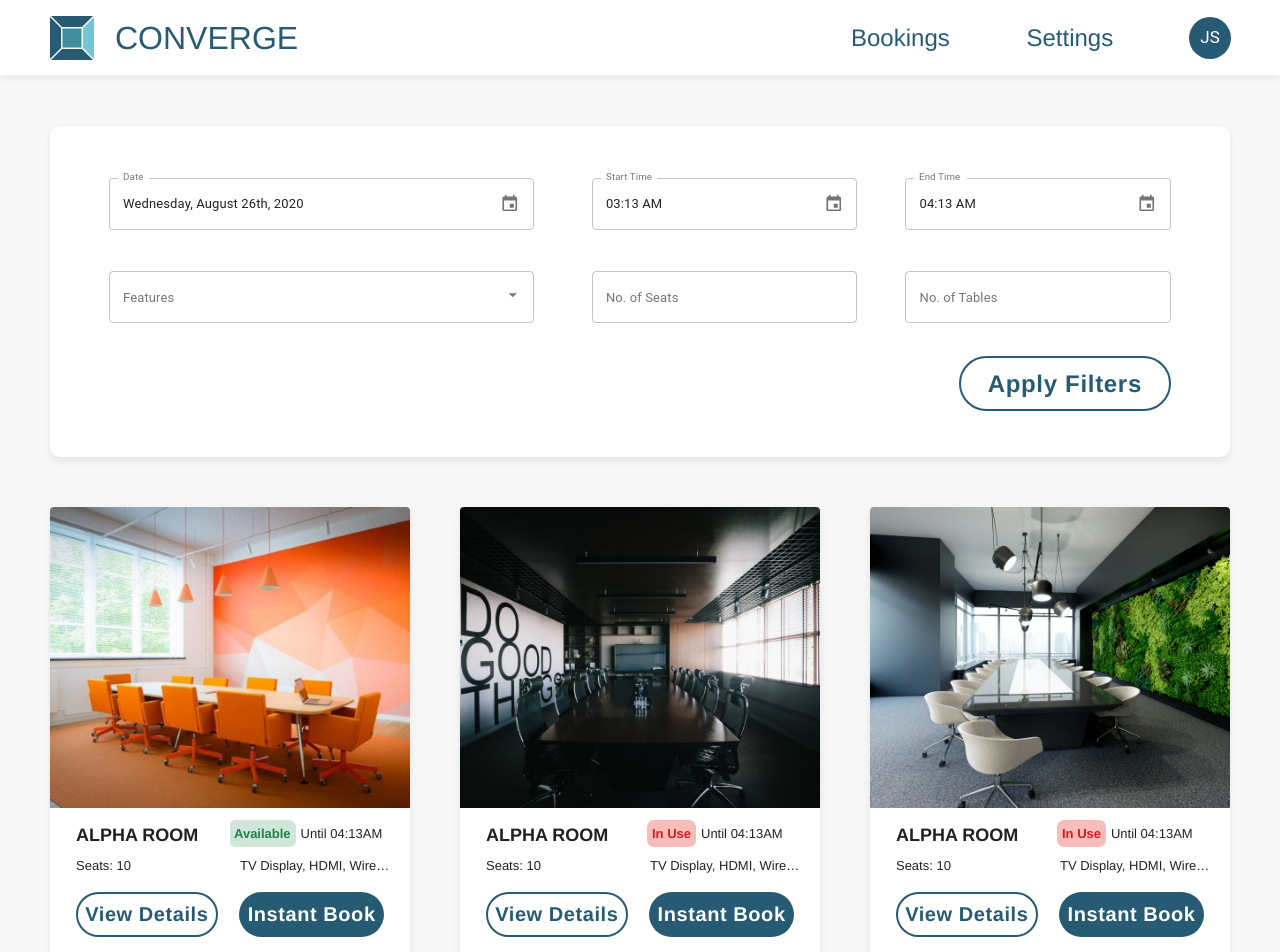
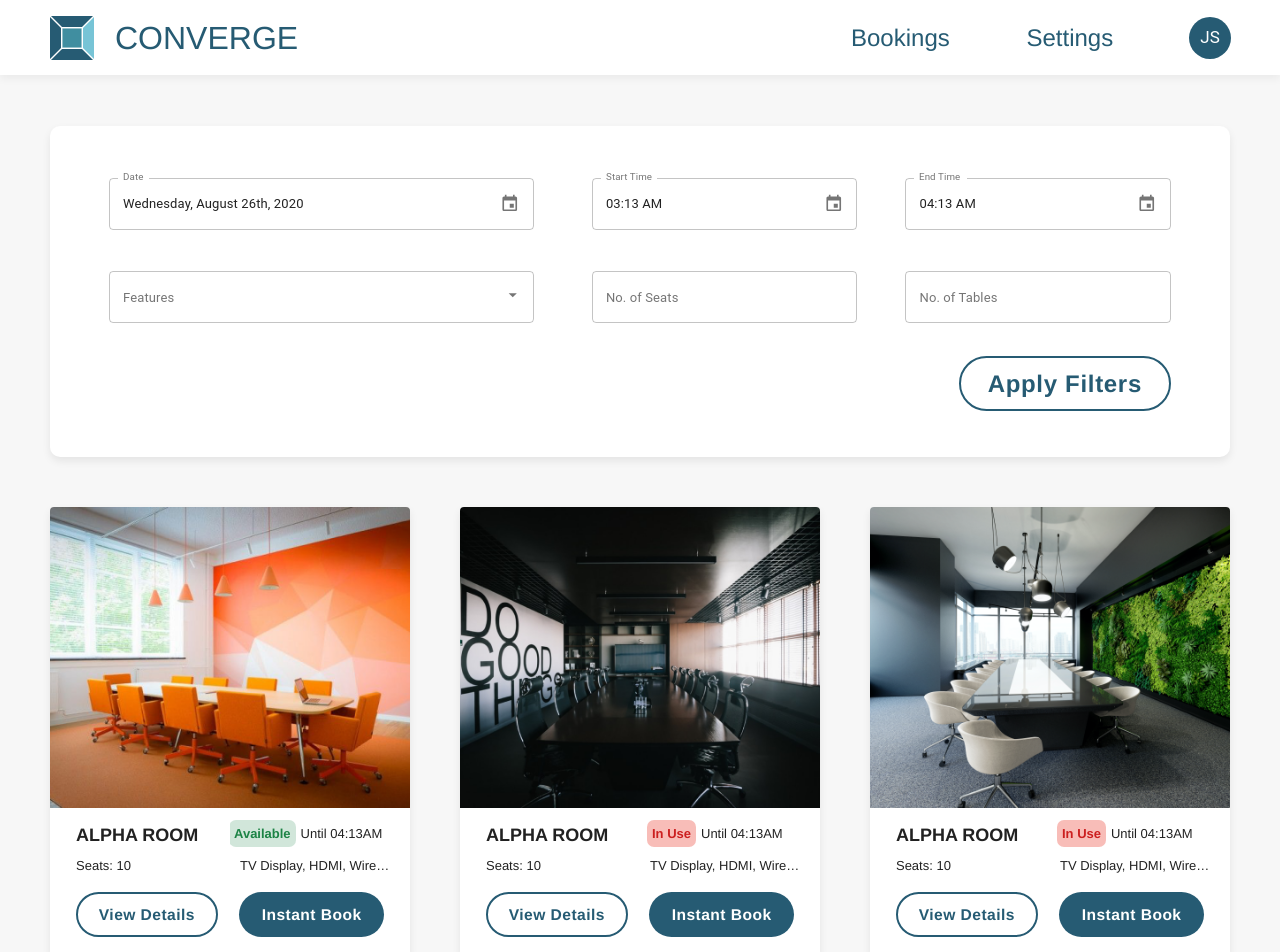
Before and after one commit to gnwl33/converge, a React (Create React App) app: page /search in a window 1280 px wide. Shown: the top 952 px of the page. Built offline with nearby package versions, Linux system fonts and the light colour scheme.

Commit message:
Update Search.js

```diff
--- a/src/Search/Search.js
+++ b/src/Search/Search.js
@@ -303,7 +303,7 @@ const Search = () => {
                     <Button
                       to="/details"
                       className="light ellipsis"
-                      size="20px"
+                      size="1.2em"
                       width="46%"
                       height="45px"
                     >
@@ -312,7 +312,7 @@ const Search = () => {
                     <Button
                       button
                       className="dark right ellipsis"
-                      size="20px"
+                      size="1.2em"
                       width="47%"
                       height="45px"
                       onClick={handleOpen}
```
